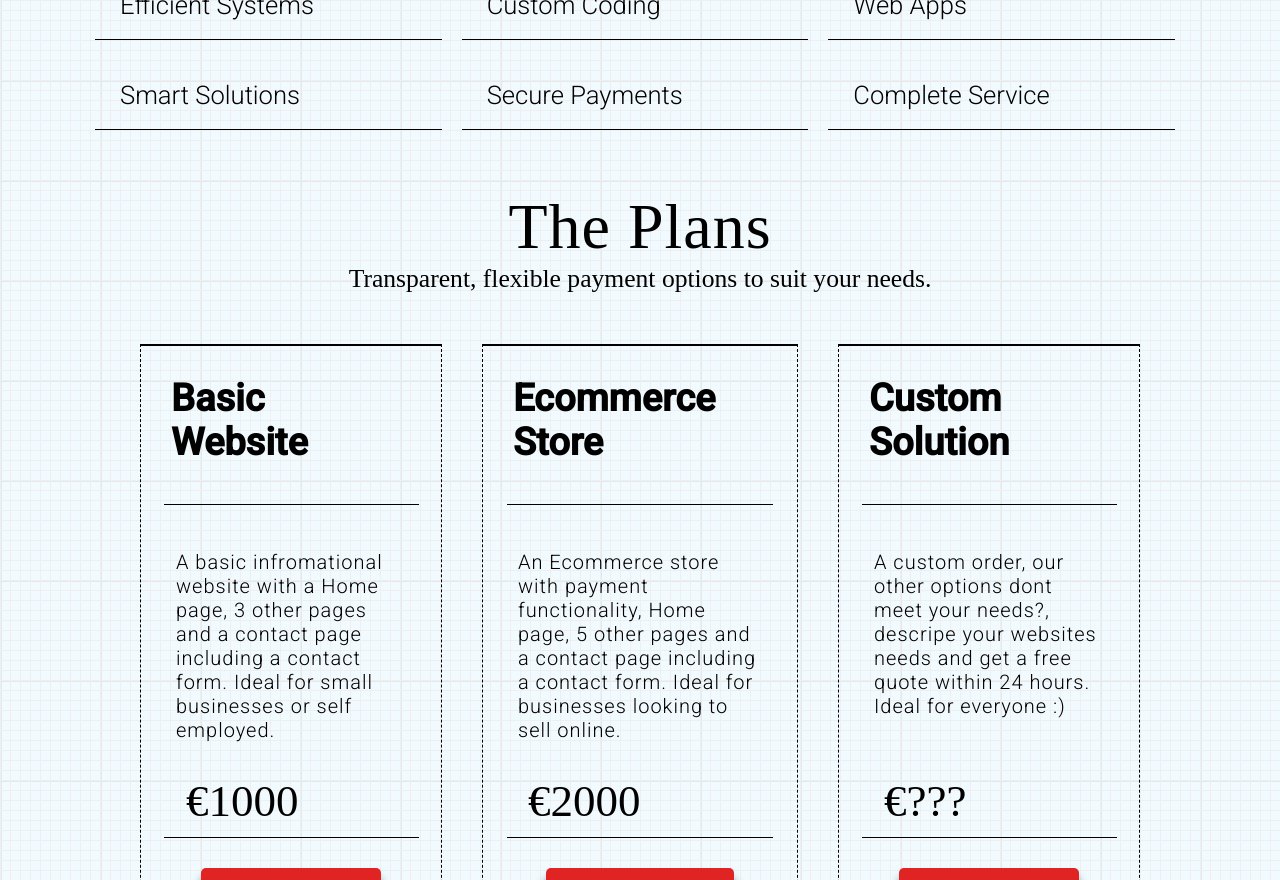
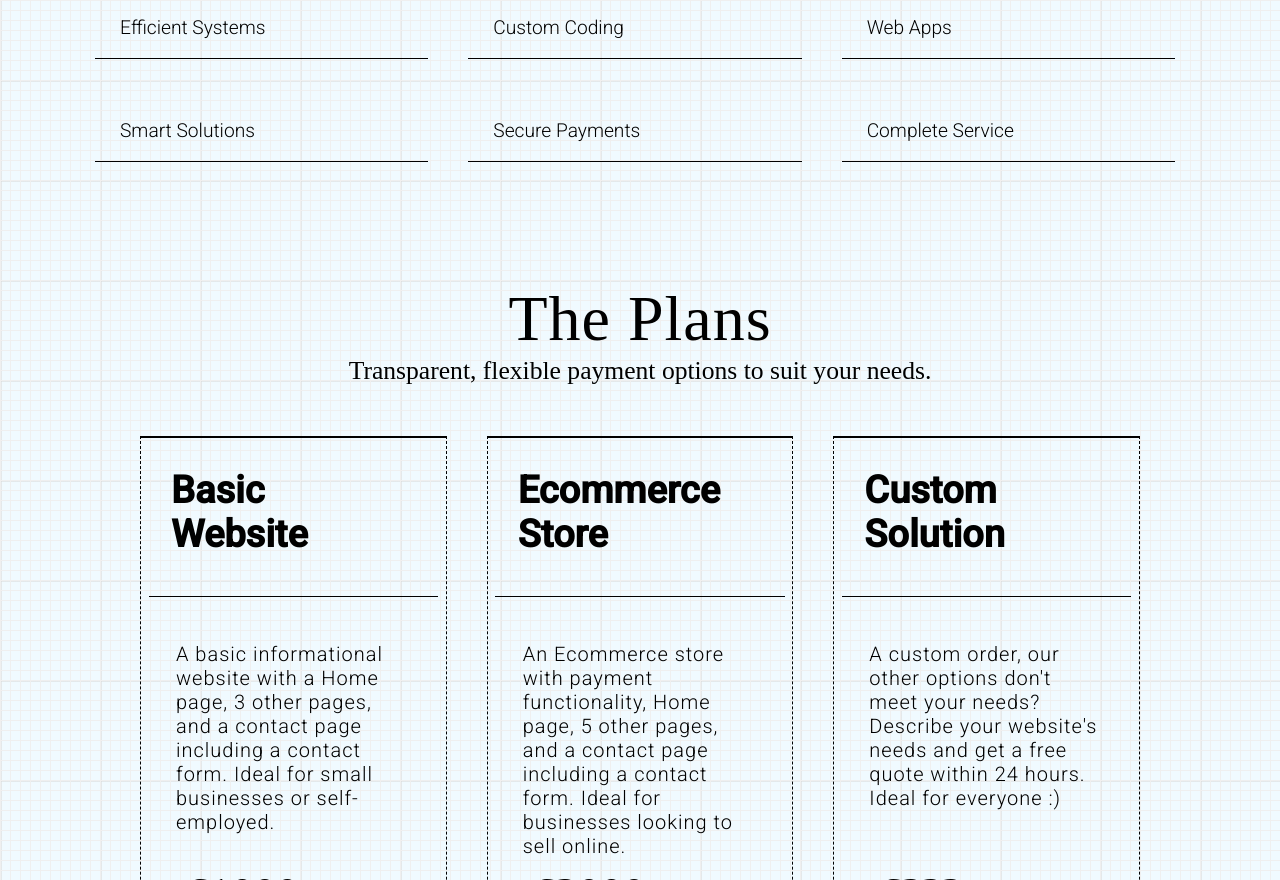
Before and after one commit to AdamN007/Exalter, a React (Create React App) app: page / in a window 1280 px wide. Shown: the part 1920-2800 px from the top of the page. Built offline with nearby package versions, Linux system fonts and the light colour scheme; a web font is replaced by a local one.

Commit message:
animation

```diff
--- a/src/Components/ContactUs.js
+++ b/src/Components/ContactUs.js
@@ -1,5 +1,7 @@
-import React, { forwardRef, useRef, useState } from 'react';
+import React, { forwardRef, useRef, useState, useEffect } from 'react';
 import emailjs from 'emailjs-com';
+import { motion, useAnimation } from 'framer-motion';
+import { useInView } from 'react-intersection-observer';
 
 import styled from 'styled-components';
 
@@ -10,7 +12,7 @@ const Container = styled.div`
 `
 
 const ContactForm = styled.form`
-  max-width: 700px;
+  max-width: 900px;
   margin: auto;
   padding: 40px;
 
@@ -67,7 +69,8 @@ const TextArea = styled.textarea`
 const Button3D = styled.button`
   background-color: #E02424;
   border: none;
-  padding: 18px 325px;
+  width: 100%;
+  height: 60px;
   font-size: 20px;
   border-radius: 5px;
   cursor: pointer;
@@ -202,7 +205,14 @@ const SubmittedFormData = styled.div`
 `;
 
 
-
+const fadeInUpVariants = {
+  hidden: { opacity: 0, y: 20 },
+  visible: {
+    opacity: 1,
+    y: 0,
+    transition: { duration: 0.5, ease: 'easeOut' }
+  }
+};
 
 const ContactUs = forwardRef((props, ref) => {
   const form = useRef();
@@ -232,12 +242,28 @@ const ContactUs = forwardRef((props, ref) => {
       });
   };
 
+  const formControls = useAnimation();
+  const [formRef, formInView] = useInView({ triggerOnce: true, threshold: 0.3 });
+
+  useEffect(() => {
+    if (formInView) {
+      formControls.start('visible');
+    }
+  }, [formControls, formInView]);
+
+
     return (
       <Container ref={ref}>
         <Title>Contact Us</Title>
         <SmallText>We're here to help with any inquiries or feedback you have</SmallText>
         {!isSubmitted ? (
-        <ContactForm ref={form} onSubmit={sendEmail}>
+          <motion.div
+            ref={formRef}
+            initial="hidden"
+            animate={formControls}
+            variants={fadeInUpVariants}
+          >
+            <ContactForm onSubmit={sendEmail} ref={form}>
               <FieldContainer>
                 <Input type="text" name="user_name" placeholder="Name" disabled={isLoading} />
               </FieldContainer>
@@ -247,7 +273,13 @@ const ContactUs = forwardRef((props, ref) => {
               <TextArea name="user_message" placeholder="Message" disabled={isLoading}></TextArea>
               <Button3D type="submit" disabled={isLoading}>Submit</Button3D>
             </ContactForm>
+          </motion.div>
         ) : (
+          <motion.div
+            initial="hidden"
+            animate="visible"
+            variants={fadeInUpVariants}
+          >
             <SubmittedFormContainer>
               <SubmittedFormField>
                 <SubmittedFormLabel>Name:</SubmittedFormLabel>
@@ -262,9 +294,11 @@ const ContactUs = forwardRef((props, ref) => {
                 <SubmittedFormData>{formData.message}</SubmittedFormData>
               </SubmittedFormField>
             </SubmittedFormContainer>
+          </motion.div>
         )}
       </Container>
     );
   });
 
+
 export default ContactUs;
--- a/src/Components/Header.js
+++ b/src/Components/Header.js
@@ -18,15 +18,17 @@ const Container = styled.div`
 
 const TitleDescription = styled.div`
   text-align: center;
-  font-size: 75px;
+  font-size: 5vw;
   @media (max-width: 1000px) {
     font-size: 50px;
   }
+
+
 `;
 
 const Subtitle = styled.div`
   min-height: 80px;
-  font-size: 70px;
+  font-size: 5vw;
   @media (max-width: 1000px) {
     font-size: 50px;
   }
@@ -54,6 +56,11 @@ const Description = styled.div`
     font-size: 18px;
     max-width: 400px;
   }
+
+  @media (min-width: 2000px) {
+    font-size: 27px;
+    max-width: 900px;
+  }
 `;
 
 const UnderlinedText = styled.span`
@@ -67,7 +74,8 @@ const UnderlinedText = styled.span`
 const Button3D = styled.button`
   background-color: #E02424;
   border: none;
-  padding: 18px 45px;
+  width: 15%;
+  height: 60px;
   font-size: 18px;
   border-radius: 5px;
   cursor: pointer;
--- a/src/Components/Prices.js
+++ b/src/Components/Prices.js
@@ -1,10 +1,14 @@
-import React, { forwardRef } from 'react';
+import React, { forwardRef, useEffect } from 'react';
 import styled from 'styled-components';
+import { motion, useAnimation } from 'framer-motion';
+import { useInView } from 'react-intersection-observer';
 
 const Wrapper = styled.div`
 margin-bottom: 100px;
+margin-top: 100px;
 @media (max-width: 1000px) {
   margin-bottom: 100px;
+
   }
 `;
 const BoxContainer = styled.div`
@@ -24,7 +28,7 @@ const BoxContainer = styled.div`
 
 const Box = styled.div`
 
-  max-width: 500px;
+  max-width: 800px;
   height: 640px;
   border-top: 2px solid black;
   border-bottom: 2px solid black;
@@ -47,7 +51,7 @@ const BoxTitle = styled.div`
 const HorizontalLine = styled.div`
   height: 1px;
   background-color: black;
-  width: 85%;
+  width: 95%;
   margin: 10px auto;
 `;
 
@@ -147,6 +151,15 @@ const SmallText = styled.div`
 
 `;
 
+const boxVariants = {
+  hidden: { opacity: 0, y: 20 },
+  visible: {
+    opacity: 1,
+    y: 0,
+    transition: { duration: 0.5, ease: 'easeOut' }
+  }
+};
+
 
 const Prices = forwardRef(({ contactRef }, ref) => {
 
@@ -155,6 +168,16 @@ const Prices = forwardRef(({ contactRef }, ref) => {
       contactRef.current.scrollIntoView({ behavior: 'smooth' });
     }
   };
+
+
+  const controls = useAnimation();
+  const [boxRef, inView] = useInView({ triggerOnce: true, threshold: 0.3 });
+
+  useEffect(() => {
+    if (inView) {
+      controls.start('visible');
+    }
+  }, [controls, inView]);
   return (
    <Wrapper ref={ref}>
    <Title>The Plans</Title>
@@ -162,45 +185,63 @@ const Prices = forwardRef(({ contactRef }, ref) => {
 
 </SmallText>
      <BoxContainer>
-
+        <motion.div
+          ref={boxRef}
+          initial="hidden"
+          animate={controls}
+          variants={boxVariants}
+        >
           <Box>
             <BoxTitle>Basic <br />Website</BoxTitle>
             <HorizontalLine />
             <BoxDescription>
-          A basic infromational website with a Home page, 3 other pages and a contact page including a contact form. Ideal for small businesses or self employed.
+              A basic informational website with a Home page, 3 other pages, and a contact page including a contact form. Ideal for small businesses or self-employed.
             </BoxDescription>
-        <Pricing>€1000 </Pricing>
+            <Pricing>€1000</Pricing>
             <HorizontalLine />
             <ButtonContainer>
               <Button3D onClick={scrollToContact}>Contact Us</Button3D>
             </ButtonContainer>
           </Box>
+        </motion.div>
+        <motion.div
+          ref={boxRef}
+          initial="hidden"
+          animate={controls}
+          variants={boxVariants}
+        >
           <Box>
             <BoxTitle>Ecommerce <br />Store</BoxTitle>
             <HorizontalLine />
             <BoxDescription>
-         An Ecommerce store with payment functionality, Home page, 5 other pages and a contact page including a contact form. Ideal for businesses looking to sell online.
+              An Ecommerce store with payment functionality, Home page, 5 other pages, and a contact page including a contact form. Ideal for businesses looking to sell online.
             </BoxDescription>
             <Pricing>€2000</Pricing>
-
             <HorizontalLine />
             <ButtonContainer>
               <Button3D onClick={scrollToContact}>Contact Us</Button3D>
             </ButtonContainer>
           </Box>
+        </motion.div>
+        <motion.div
+          ref={boxRef}
+          initial="hidden"
+          animate={controls}
+          variants={boxVariants}
+        >
           <Box>
-        <BoxTitle>Custom <br /> Solution</BoxTitle>
+            <BoxTitle>Custom <br />Solution</BoxTitle>
             <HorizontalLine />
             <BoxDescription>
-          A custom order, our other options dont meet your needs?, descripe your websites needs and get a free quote within 24 hours. Ideal for everyone :)
+              A custom order, our other options don't meet your needs? Describe your website's needs and get a free quote within 24 hours. Ideal for everyone :)
             </BoxDescription>
             <Pricing>€???</Pricing>
-
             <HorizontalLine />
             <ButtonContainer>
               <Button3D onClick={scrollToContact}>Contact Us</Button3D>
             </ButtonContainer>
           </Box>
+        </motion.div>
       </BoxContainer>
     </Wrapper>
   );
--- a/src/Components/Services.js
+++ b/src/Components/Services.js
@@ -23,7 +23,7 @@ const Description = styled(motion.div)`
   font-size: 3vw;
   font-weight: 300;
   letter-spacing: 1px;
-
+  max-width: 2500px;
   text-align: justify;
   margin: auto;
   margin-top: 100px;
@@ -77,9 +77,9 @@ const StyledImage = styled(motion.img)`
 const GridContainer = styled.div`
   display: grid;
   grid-template-columns: repeat(3, 1fr);
-  grid-gap: 60px;
+  grid-gap: 80px;
   padding: 40px;
-  max-width: 1150px;
+  max-width: 2500px;
   margin: 40px auto;
   @media (max-width: 1000px) {
     display: none;
@@ -90,7 +90,7 @@ const GridItem = styled.div`
   text-align: left;
   position: relative;
   padding-left: 0px;
-  font-size: 2vw;
+  font-size: 1.5vw;
   font-weight: 300;
   @media (max-width: 1000px) {
     display: none;
@@ -124,17 +124,6 @@ const StrikethroughText = styled(BoldText)`
 `;
 
 
-
-const Services = forwardRef((props, ref) => {
-  const words = [
-    "Website Creation", "Reliable Hosting", "Boost Your Visibility",
-    "Fast Load Times", "Data Management", "Interactive Designs",
-    "Efficient Systems", "Custom Coding", "Web Apps",
-    "Smart Solutions", "Secure Payments", "Complete Service"
-  ];
-
-
-
 const containerVariants = {
   hidden: { scale: 0.8, opacity: 0 },
   visible: {
@@ -160,22 +149,70 @@ const Services = forwardRef((props, ref) => {
 };
 
 
-  const controls = useAnimation();
-  const [descriptionRef, inView] = useInView({ triggerOnce: true, threshold: 0.3 });
+const gridItemVariants = {
+  hidden: { opacity: 0, scale: 0.9 },
+  visible: {
+    opacity: 1,
+    scale: 1,
+    transition: { duration: 0.3, ease: 'easeOut' }
+  }
+};
 
-  useEffect(() => {
-    if (inView) {
-      controls.start('visible');
-    }
-  }, [controls, inView]);
-
-  const descriptionVariants = {
+// Define animation variants for the grid container
+const gridContainerVariants = {
   hidden: { opacity: 0 },
   visible: {
     opacity: 1,
-      transition: { duration: 0.8, ease: 'easeOut' }
+    transition: {
+      staggerChildren: 0.1, // Stagger the animation of children
+      duration: 0.5
+    }
   }
 };
+
+const slideInVariants = {
+  hidden: { x: -100, opacity: 0 },  // Starting from left
+  visible: {
+    x: 0,
+    opacity: 1,
+    transition: { duration: 0.5, ease: 'easeOut' }
+  }
+};
+
+const Services = forwardRef((props, ref) => {
+  const words = [
+    "Website Creation", "Reliable Hosting", "Boost Your Visibility",
+    "Fast Load Times", "Data Management", "Interactive Designs",
+    "Efficient Systems", "Custom Coding", "Web Apps",
+    "Smart Solutions", "Secure Payments", "Complete Service"
+  ];
+
+
+
+
+
+
+  const descriptionControls = useAnimation();
+  const [descriptionRef, descriptionInView] = useInView({ triggerOnce: true, threshold: 0.3 });
+
+  useEffect(() => {
+    if (descriptionInView) {
+      descriptionControls.start('visible');
+    }
+  }, [descriptionControls, descriptionInView]);
+
+
+
+
+  const gridControls = useAnimation();
+  const [gridRef, gridInView] = useInView({ triggerOnce: true, threshold: 0.3 });
+
+  useEffect(() => {
+    if (gridInView) {
+      gridControls.start('visible');
+    }
+  }, [gridControls, gridInView]);
+
 
   return (
 
@@ -238,8 +275,8 @@ const Services = forwardRef((props, ref) => {
         <Description
           ref={descriptionRef}
           initial="hidden"
-          animate={controls}
-          variants={descriptionVariants}
+          animate={descriptionControls}
+          variants={containerVariants} // Reusing containerVariants for Description
         >
         We specialize in creating custom websites, tailored to your specific needs,
         with robust web hosting on platforms like <SemiBoldText>AWS</SemiBoldText>. Our focus is
@@ -248,14 +285,23 @@ const Services = forwardRef((props, ref) => {
         <SemiBoldText>JavaScript</SemiBoldText>, <SemiBoldText>Python</SemiBoldText>, and <SemiBoldText>Stripe</SemiBoldText> integration,
         we offer a comprehensive web development solution.
       </Description>
+      <motion.div
+        ref={gridRef}
+        variants={gridContainerVariants}
+        initial="hidden"
+        animate={gridControls}
+      >
         <GridContainer>
           {words.map(word => (
-          <GridItem key={word}>
+            <motion.div key={word} variants={gridItemVariants}>
+              <GridItem>
                 {word}
                 <Underline />
               </GridItem>
+            </motion.div>
           ))}
         </GridContainer>
+      </motion.div>
     </Container>
     </motion.div>
   );
```
Lines whose indentation alone changed are shown as unchanged.
